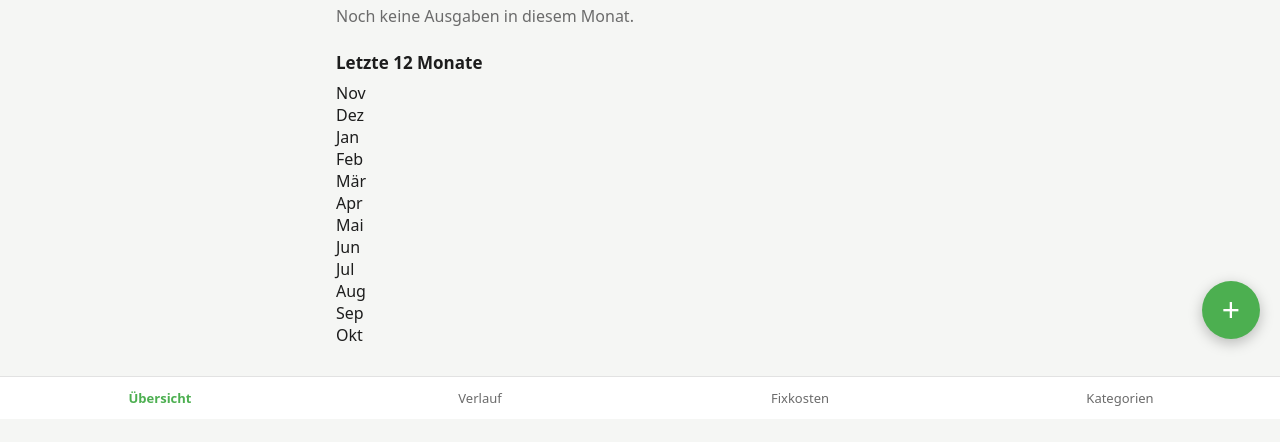
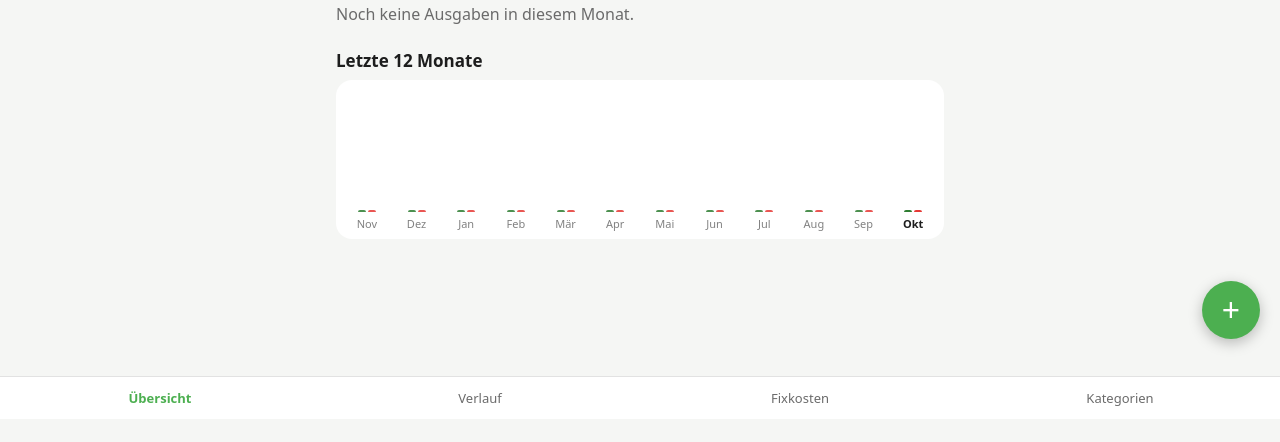
Before and after one commit to pg-laser/ausgaben, a plain HTML site: page index.html in a window 1280 px wide. Shown: the part 381-823 px from the top of the page. After the commit the page ends 800 px from the top, so only its background shows below. Drawn offline with Linux system fonts and the light colour scheme.

Commit message:
Add files via upload

```diff
--- a/style.css
+++ b/style.css
@@ -304,3 +304,58 @@ dialog.sheet::backdrop { background: rgba(0, 0, 0, 0.4); }
   cursor: pointer;
 }
 .swatch.on { border-color: var(--text); }
+
+/* ---- Ergänzungen: Tipp, Verlauf, Filter, Budgets ---- */
+.tip {
+  font-size: 14px;
+  color: var(--muted);
+  min-height: 20px;
+}
+.bar-inner > div { cursor: pointer; }
+.row.tap, .cat.tap { cursor: pointer; }
+.filters {
+  display: flex;
+  gap: 8px;
+  margin-bottom: 8px;
+}
+.filters .input { margin: 0; flex: 1; min-width: 0; }
+select.input { max-width: 45%; }
+
+.hist {
+  display: flex;
+  align-items: flex-end;
+  gap: 4px;
+  background: var(--card);
+  border-radius: 16px;
+  padding: 12px 8px 8px;
+  overflow-x: auto;
+}
+.hist-col {
+  flex: 1;
+  min-width: 26px;
+  display: flex;
+  flex-direction: column;
+  align-items: center;
+  cursor: pointer;
+  opacity: 0.85;
+}
+.hist-col.current { opacity: 1; }
+.hist-col.current .hist-label { font-weight: 700; color: var(--text); }
+.hist-bars {
+  height: 120px;
+  width: 100%;
+  display: flex;
+  align-items: flex-end;
+  justify-content: center;
+  gap: 2px;
+}
+.hbar {
+  width: 8px;
+  min-height: 2px;
+  border-radius: 3px 3px 0 0;
+}
+.hist-label {
+  font-size: 11px;
+  color: var(--muted);
+  margin-top: 4px;
+}
```
